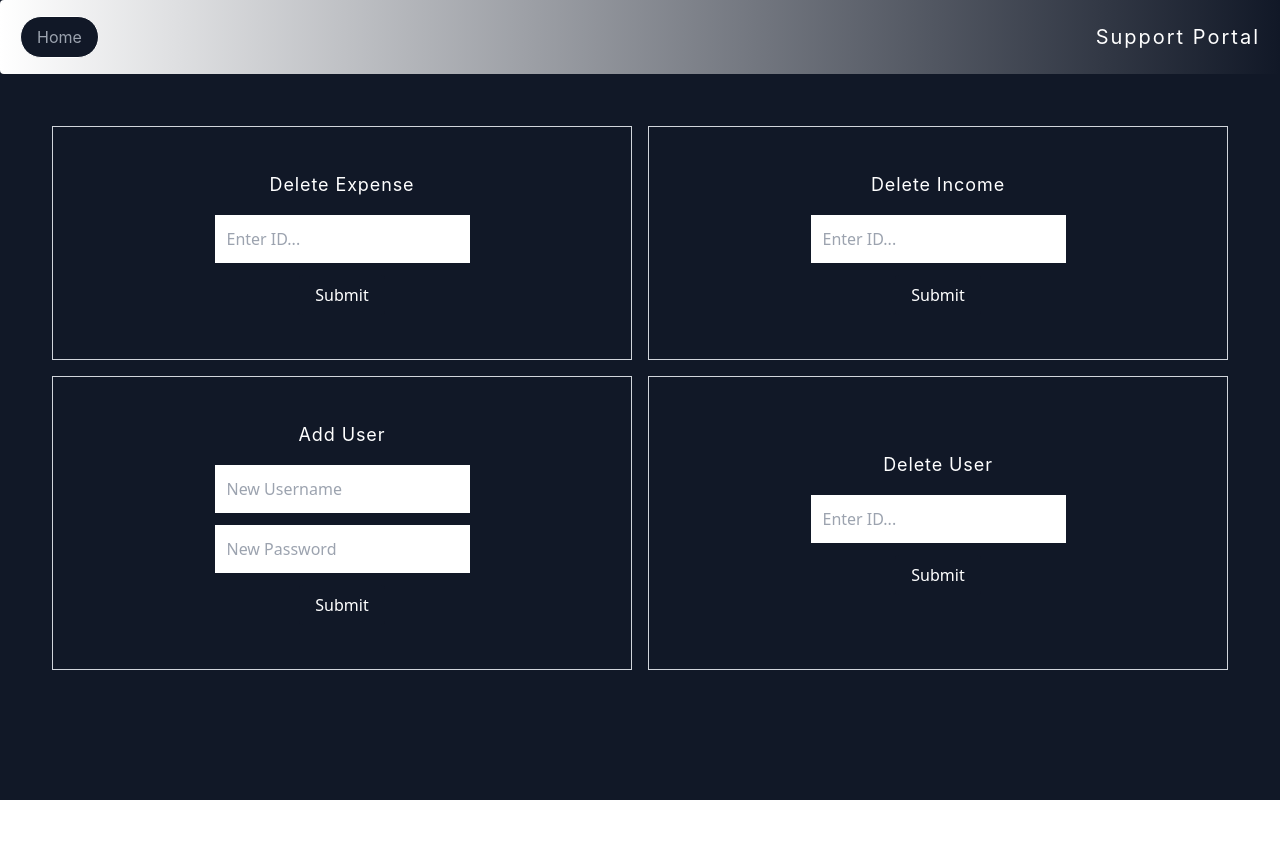
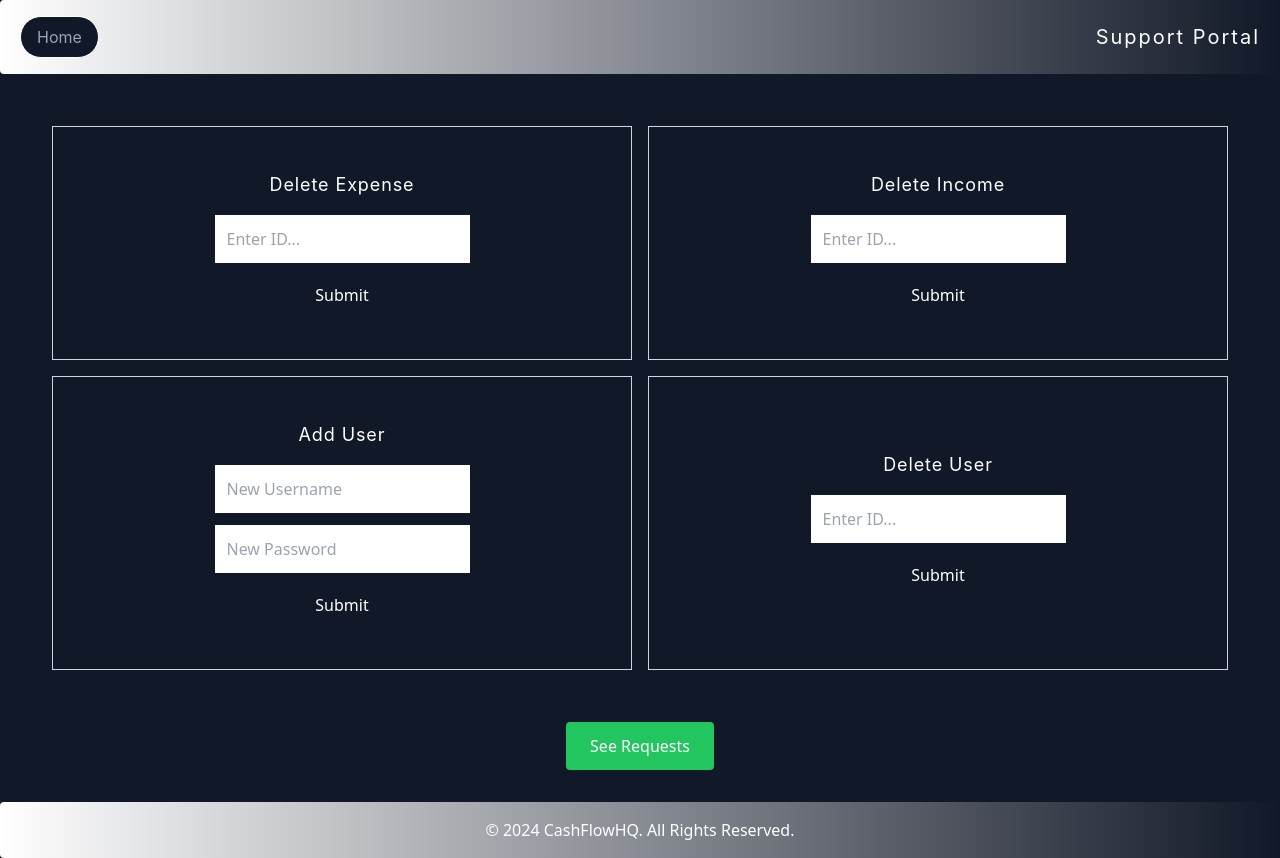
Before and after one commit to duanegero/ExpenseReactFrontend, a React (Create React App) app: page /supportPortal in a window 1280 px wide. Before the commit the page ends 800 px from the top, so only its background shows below. Built offline with nearby package versions, Linux system fonts and the light colour scheme.

Commit message:
adding the all requests table so support can see requests, added a footer to support page

```diff
--- a/src/supportPortalPage/SupportHome.js
+++ b/src/supportPortalPage/SupportHome.js
@@ -4,6 +4,8 @@ import DeleteExpense from "./supportCompontents/DeleteExpense";
 import DeleteIncome from "./supportCompontents/DeleteIncome";
 import DeleteUser from "./supportCompontents/DeleteUser";
 import AddUser from "./supportCompontents/AddUser";
+import AllRequests from "./supportCompontents/AllRequests";
+import SupportFooter from "./supportCompontents/SupportFooter";
 
 export default function SupportHome() {
   useEffect(() => {
@@ -27,6 +29,8 @@ export default function SupportHome() {
           <DeleteUser />
         </div>
       </div>
+      <AllRequests />
+      <SupportFooter />
     </div>
   );
 }
--- /dev/null
+++ b/src/supportPortalPage/supportCompontents/AllRequests.js
@@ -0,0 +1,87 @@
+import axios from "axios"; //imporing axios to send requests
+import { useState } from "react"; //importing react and useState
+
+//setting a variable to handle api url
+const apiUrl = "http://localhost:3001";
+
+export default function AllRequests() {
+  //creating varible to hable request, hooks
+  const [requests, setRequests] = useState([]);
+  const [loading, setLoading] = useState(false);
+
+  //creating async function to be called on submit
+  const getRequests = async () => {
+    setLoading(true);
+    try {
+      //sending axios request, putting in variable
+      const response = await axios.get(`${apiUrl}/supportRequests`);
+      //log response for testing
+      console.log(response.data);
+      //set requests as response data
+      setRequests(response.data || []);
+    } catch (error) {
+      //alert user and log if error
+      alert("Can't Get Requests");
+      console.log(
+        "ERROR",
+        error.response ? error.response.data : error.message
+      );
+    } finally {
+      setLoading(false);
+    }
+  };
+  return (
+    <>
+      <div className="flex items-center justify-center bg-gray-900 text-white">
+        <button
+          onClick={getRequests}
+          className="px-6 py-3 bg-green-500 text-white rounded hover:bg-green-700 mb-8"
+        >
+          See Requests
+        </button>
+      </div>
+      <div>
+        {loading && <p>Loading...</p>}
+
+        {requests.length > 0 && (
+          <table className="w-full border-collapse">
+            <thead>
+              <tr className="bg-gray-800">
+                <th className="border border-gray-300 px-2 py-1 text-left">
+                  Request ID
+                </th>
+                <th className="border border-gray-300 px-2 py-1 text-left">
+                  Delete Request Details
+                </th>
+                <th className="border border-gray-300 px-2 py-1 text-left">
+                  New User Name
+                </th>
+                <th className="border border-gray-300 px-2 py-1 text-left">
+                  New User Role
+                </th>
+              </tr>
+            </thead>
+            <tbody>
+              {requests.map((request) => (
+                <tr key={request.request_id}>
+                  <td className="border border-gray-300 px-4 py-2">
+                    {request.request_id}
+                  </td>
+                  <td className="border border-gray-300 px-4 py-2">
+                    {request.details}
+                  </td>
+                  <td className="border border-gray-300 px-4 py-2">
+                    {request.new_name}
+                  </td>
+                  <td className="border border-gray-300 px-4 py-2">
+                    {request.new_role}
+                  </td>
+                </tr>
+              ))}
+            </tbody>
+          </table>
+        )}
+      </div>
+    </>
+  );
+}
--- /dev/null
+++ b/src/supportPortalPage/supportCompontents/SupportFooter.js
@@ -0,0 +1,10 @@
+export default function SupportFooter() {
+  return (
+    <footer className="rounded bg-gradient-to-r from-white to-gray-900 py-4 flex justify-between items-center px-5">
+      <div className="container mx-auto text-center">
+        {" "}
+        <p>&copy; 2024 CashFlowHQ. All Rights Reserved.</p>
+      </div>
+    </footer>
+  );
+}
```
